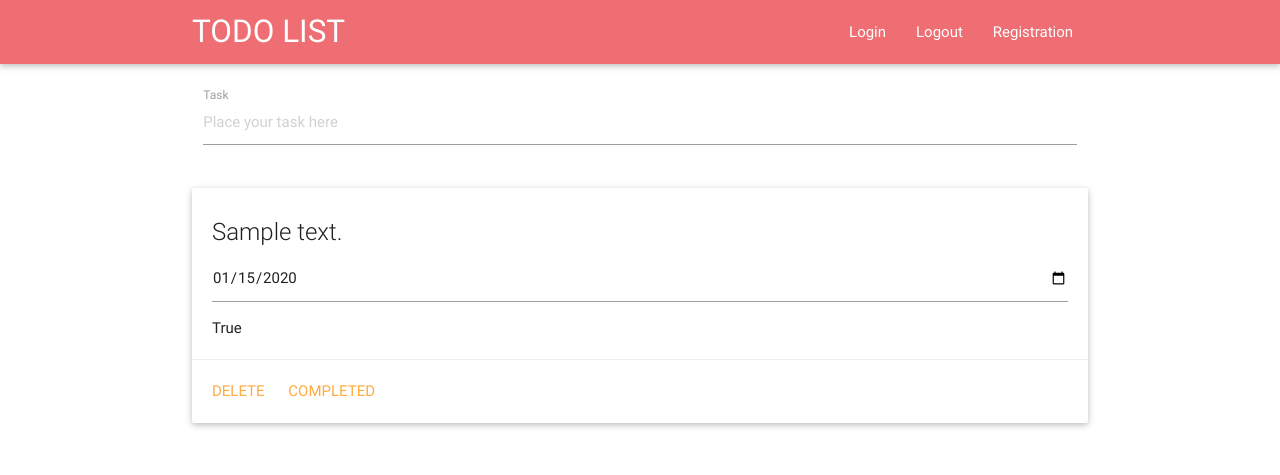
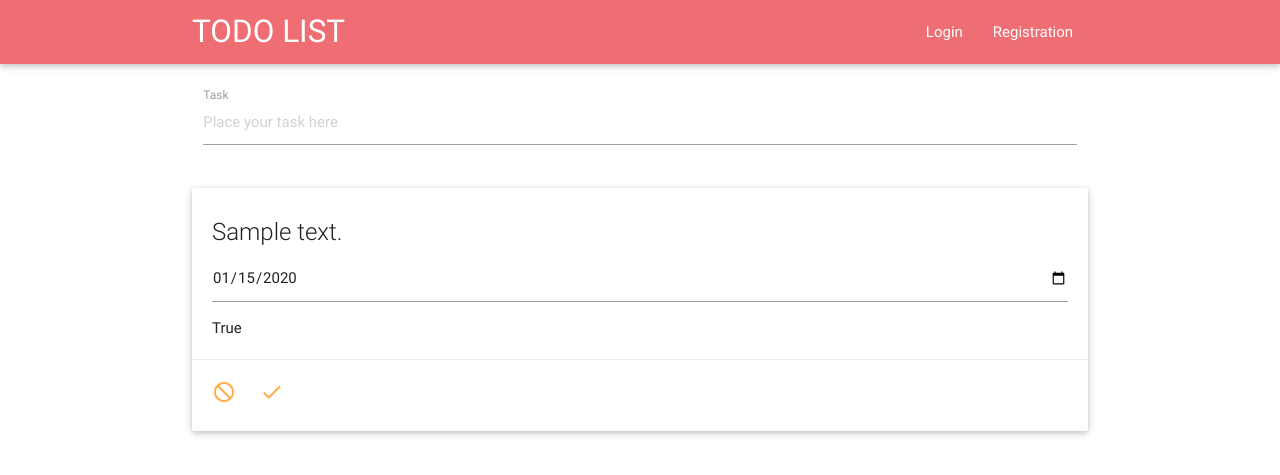
Before and after one commit to maratkanov-a/tp_lab_test, a Django app: page / in a window 1280 px wide. Shown: the top 475 px of the page. Run offline with Django 3.2, Linux system fonts and the light colour scheme; tables that the repository leaves empty hold one stand-in row (values such as "Sample post"); parts of the project's set-up code (start-up, migrations or seed data) failed here and were passed over.

Commit message:
added icons, also added login/logout

```diff
--- a/templates/base.html
+++ b/templates/base.html
@@ -7,17 +7,22 @@
     {% load staticfiles %}
     <link rel="stylesheet" href="{% static 'css/materialize.min.css' %}">
     <link rel="stylesheet" href="{% static 'css/mine.css' %}">
+    <link href="https://fonts.googleapis.com/icon?family=Material+Icons" rel="stylesheet">
 
 </head>
 <body>
 <nav>
     <div class="container">
         <div class="nav-wrapper">
-            <a href="#" class="brand-logo">TODO LIST</a>
+            <a href="{% url 'home-page' %}" class="brand-logo">TODO LIST</a>
             <ul id="nav-mobile" class="right hide-on-med-and-down">
-                <li><a href="#">Login</a></li>
-                <li><a href="#">Logout</a></li>
-                <li><a href="#">Registration</a></li>
+
+                {% if user.is_authenticated %}
+                    <li><a href="{% url 'logout-page' %}">Logout</a></li>
+                {% else %}
+                    <li><a href="{% url 'login-page' %}">Login</a></li>
+                    <li><a href="#">Registration</a></li>
+                {% endif %}
             </ul>
         </div>
 </div>
--- a/templates/todo_list/task_list.html
+++ b/templates/todo_list/task_list.html
@@ -25,16 +25,23 @@
                             <p>{{ task.is_completed }}</p>
                         </div>
                         <div class="card-action">
-                          <a class="js-task-delete" data-url="{% url 'task-delete-page' pk=task.id %}">Delete</a>
-                          <a class="js-task-closed" data-url="{% url 'task-update-completion-page' pk=task.id %}" data-flag="{{ task.is_completed|opp }}">Completed</a>
+                          <a class="js-task-delete" data-url="{% url 'task-delete-page' pk=task.id %}">
+                              <i class="material-icons">not_interested</i>
+                          </a>
+                          <a class="js-task-closed" data-url="{% url 'task-update-completion-page' pk=task.id %}" data-flag="{{ task.is_completed|opp }}">
+                              <i class="material-icons">done</i>
+                          </a>
                         </div>
                     </div>
                 {% else %}
                     <div class="card">
                         <div class="card-content red-text">
+                            <a class="js-task-delete" data-url="{% url 'task-delete-page' pk=task.id %}">
+                                <i class="material-icons">not_interested</i>
+                            </a>
                           <span class="card-title">{{ task.description }}</span>
                             <input data-url="{% url 'task-update-deadline-page' pk=task.id %}" type="date" class="datepicker picker__input js-update-deadline" value="{{ task.deadline|date:"Y-m-d" }}">
-                            <a class="js-task-delete" data-url="{% url 'task-delete-page' pk=task.id %}">Delete</a>
+
                         </div>
                     </div>
                 {% endif %}
--- a/todo_list/static/css/mine.css
+++ b/todo_list/static/css/mine.css
@@ -1,3 +1,7 @@
 .margin-content {
     margin-top: 20px;
 }
+
+.js-task-delete, .js-task-closed {
+    cursor: pointer;
+}
--- a/tp_lab_test/settings.py
+++ b/tp_lab_test/settings.py
@@ -37,6 +37,7 @@ INSTALLED_APPS = (
     'django.contrib.sessions',
     'django.contrib.messages',
     'django.contrib.staticfiles',
+    'simple_email_confirmation',
     'todo_list',
 )
 
--- a/tp_lab_test/urls.py
+++ b/tp_lab_test/urls.py
@@ -2,6 +2,8 @@ from django.conf.urls import include, url
 from django.contrib import admin
 
 urlpatterns = [
+    url(r'^login/', 'django.contrib.auth.views.login', name='login-page'),
+    url(r'^logout/', 'django.contrib.auth.views.logout', {'next_page': '/'}, name='logout-page'),
     url(r'^admin/', include(admin.site.urls)),
     url(r'^', include('todo_list.urls')),
 ]
```
Also changed, not shown: templates/registration/login.html (added, +20 -0 lines).
